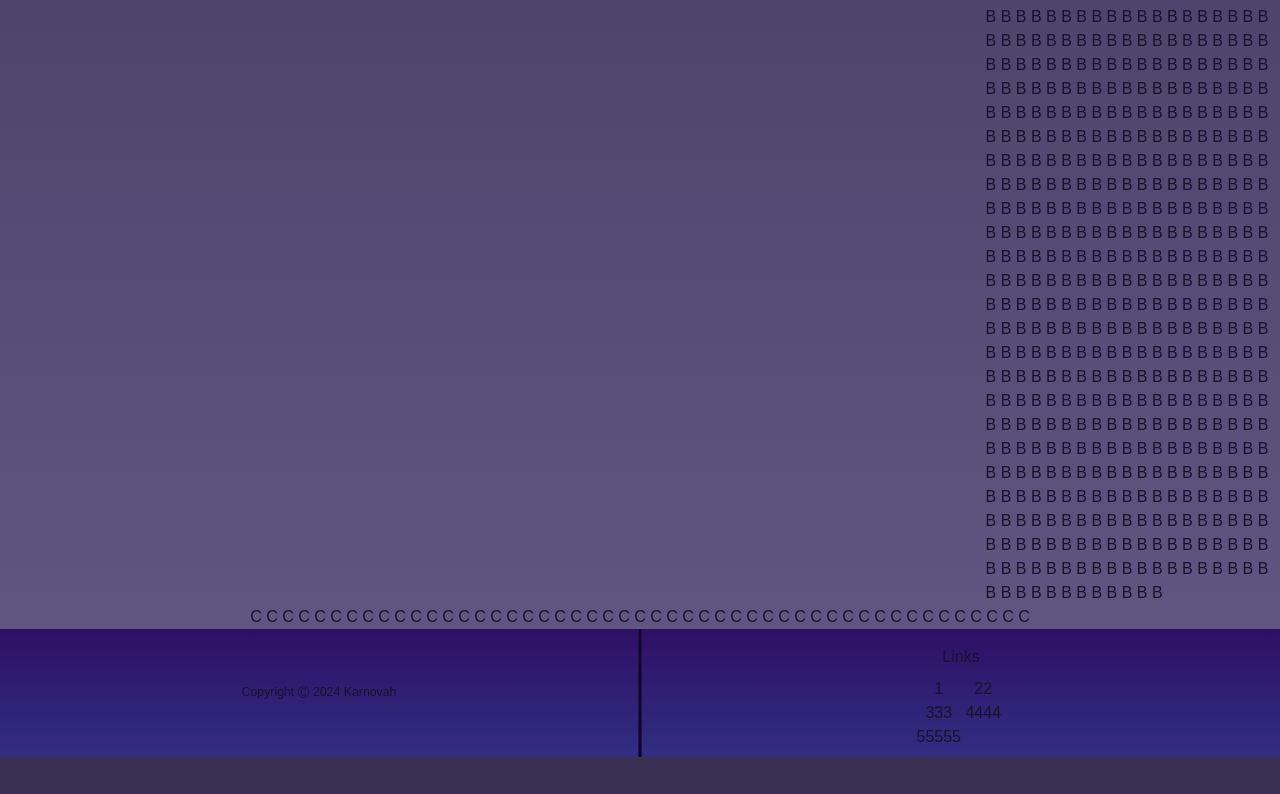
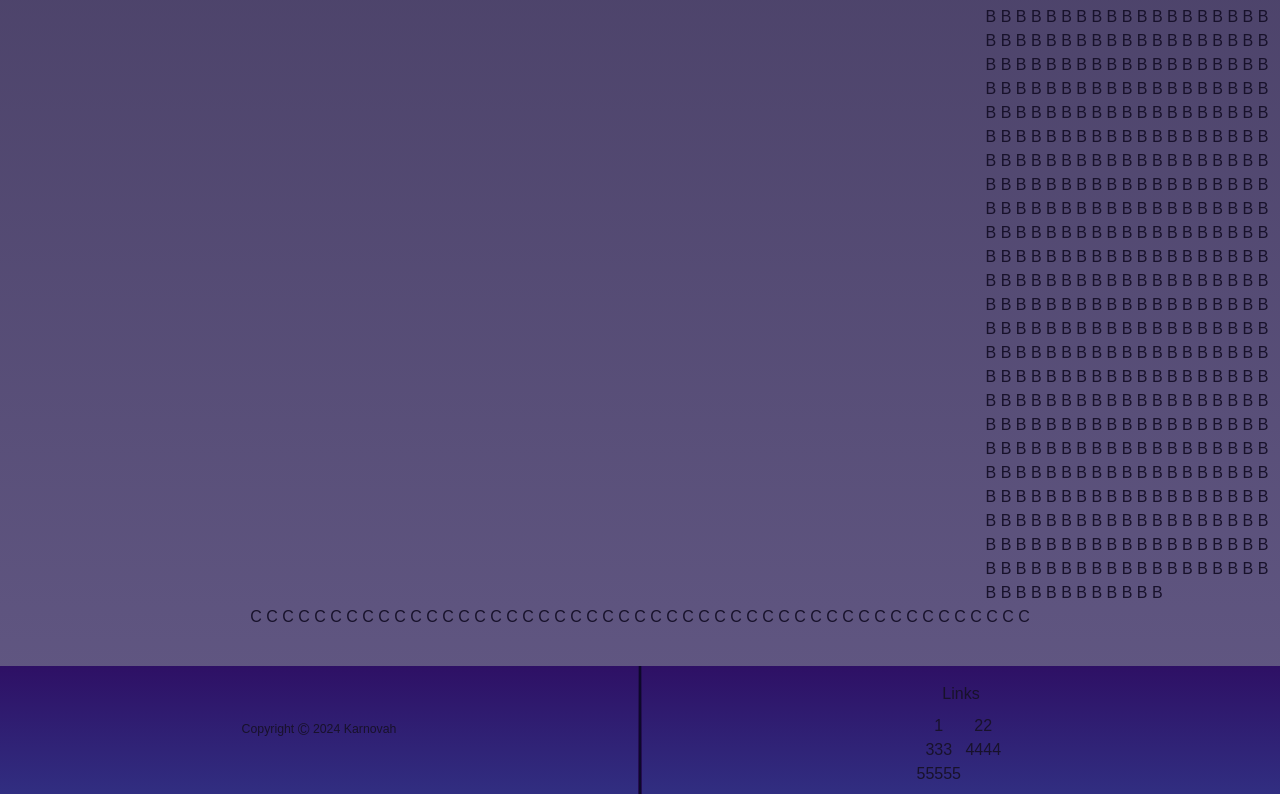
Before and after one commit to KXzeno/karnovah-blog, a Next.js app: page / in a window 1280 px wide. Shown: the part 752-1546 px from the top of the page. Before the commit the page ends 1509 px from the top, so only its background shows below. Built offline with nearby package versions, Linux system fonts and the light colour scheme; a web font is replaced by a local one.

Commit message:
style: add margin to separate body content

```diff
--- a/app/components/MOB/Footer.jsx
+++ b/app/components/MOB/Footer.jsx
@@ -4,7 +4,7 @@ export default function Footer() {
   const currYear = new Date().getFullYear();
 
   return (
-    <div className="flex flex-row basis-1/6 relative place-items-center h-32 bg-gradient-to-b from-violet-950 to-indigo-900 basis">
+    <div className="flex flex-row basis-1/6 relative place-items-center h-32 bg-gradient-to-b from-violet-950 to-indigo-900 basis mt-[2.3rem]">
       <div className="order-0 size-full text-center py-2 text-[0.77rem]">
         <div className="flex size-full place-items-center">
           <p className="inline-block grow">Copyright <span className="text-[1rem] align-middle">©</span> {currYear} Karnovah </p>
```
